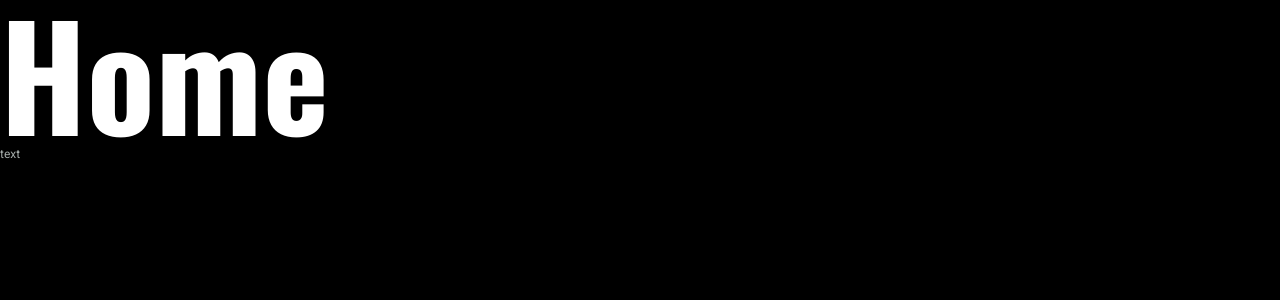
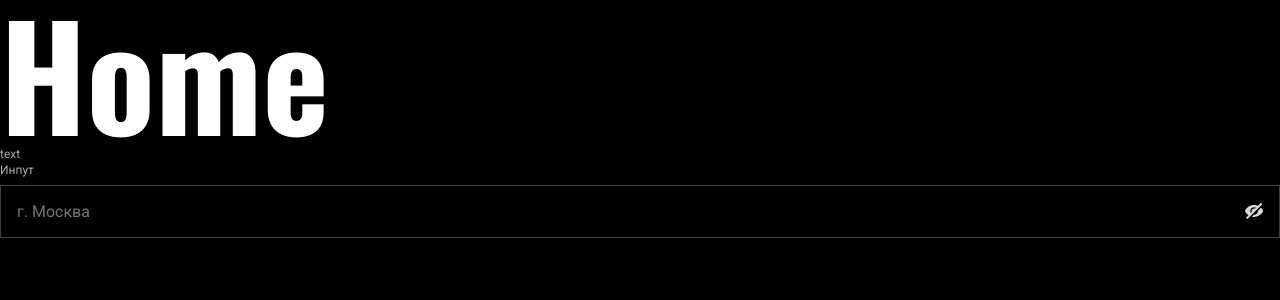
Before and after one commit to winder10fps/Abibas_frontend, a React (Vite) app: page / in a window 1280 px wide. Shown: the top 300 px of the page. Built offline with nearby package versions, Linux system fonts and the light colour scheme.

Commit message:
Input компонент

```diff
--- a/src/pages/home/ui/HomePage.tsx
+++ b/src/pages/home/ui/HomePage.tsx
@@ -1,10 +1,11 @@
-import { Text } from "@/shared/ui"
+import { Input, Text } from "@/shared/ui"
 
 export const HomePage = () => {
   return (
     <>
       <h1>Home</h1>
       <Text size="micro" color="foreground">text</Text>
+      <Input id="input" label="Инпут" placeholder="г. Москва" type="password"/>
     </>
   )
 }
--- /dev/null
+++ b/src/shared/ui/Input/Input.css
@@ -0,0 +1,32 @@
+.input {
+  padding: 16px;
+  background-color: var(--color-background);
+  border: var(--border-secondary);
+  width: 100%;
+}
+
+.input:focus {
+  border-color: var(--color-foreground)
+}
+
+.input.errored {
+  border-color: var(--color-accent);
+}
+
+.above-input-text {
+  display: flex;
+  justify-content: space-between;
+  margin-bottom: 8px;
+}
+
+
+.input-field-wrapper {
+  position: relative;
+  display: flex;
+  align-items: center;
+}
+
+.show-password-btn {
+  position: absolute;
+  right: 16px;
+}
--- /dev/null
+++ b/src/shared/ui/Input/Input.tsx
@@ -0,0 +1,65 @@
+import { forwardRef, useState, type ComponentPropsWithoutRef } from 'react'
+import { Text } from '@/shared/ui'
+import './Input.css'
+
+type InputProps = ComponentPropsWithoutRef<'input'> & {
+  id: string
+  label?: string
+  errorMessage?: string
+}
+
+export const Input = forwardRef<HTMLInputElement, InputProps>(({
+  label,
+  type = 'text',
+  errorMessage,
+  className = '',
+  id,
+  ...props
+}, ref) => {
+  const textStyle = 'text default light'
+
+  const [showPassword, setShowPassword] = useState(false)
+  const isPasswordType = type === 'password'
+  const renderType = isPasswordType ? (showPassword ? 'text' : 'password') : type
+
+  return (
+    <div>
+      <div className="above-input-text">
+        {label &&
+          <label htmlFor={id} className='input-label'>
+            <Text size='micro' color='foreground'>{label}</Text>
+          </label>
+        }
+        {errorMessage &&
+          <Text size='micro' color='accent'>
+            {errorMessage}
+          </Text>
+        }
+      </div>
+
+      <div className="input-field-wrapper">
+        <input
+          id={id}
+          ref={ref}
+          type={renderType}
+          className={`input ${errorMessage ? 'errored' : ''} ${textStyle} ${className}`}
+          {...props}
+        />
+        {isPasswordType &&
+          <button
+            type='button'
+            onClick={() => setShowPassword(!showPassword)}
+            className='show-password-btn'
+          >
+            {showPassword ?
+              <img src='/icons/view.svg' />
+              :
+              <img src='/icons/hide.svg' />
+            }
+          </button>
+        }
+      </div>
+    </div>
+  )
+}
+)
--- a/src/shared/ui/Text/Text.tsx
+++ b/src/shared/ui/Text/Text.tsx
@@ -13,11 +13,7 @@ export const Text = ({
   children
 }: TextProps) => {
   return (
-    <span className={`
-      text
-      ${size}
-      ${color}
-    `}>
+    <span className={`text ${size} ${color}`}>
       {children}
     </span>
   )
--- a/src/shared/ui/index.ts
+++ b/src/shared/ui/index.ts
@@ -1,2 +1,3 @@
 export { Button } from './Button/Button'
 export { Text } from './Text/Text'
+export { Input } from './Input/Input'
```
Also changed, not shown: public/icons/hide.svg (added), public/icons/view.svg (added).
